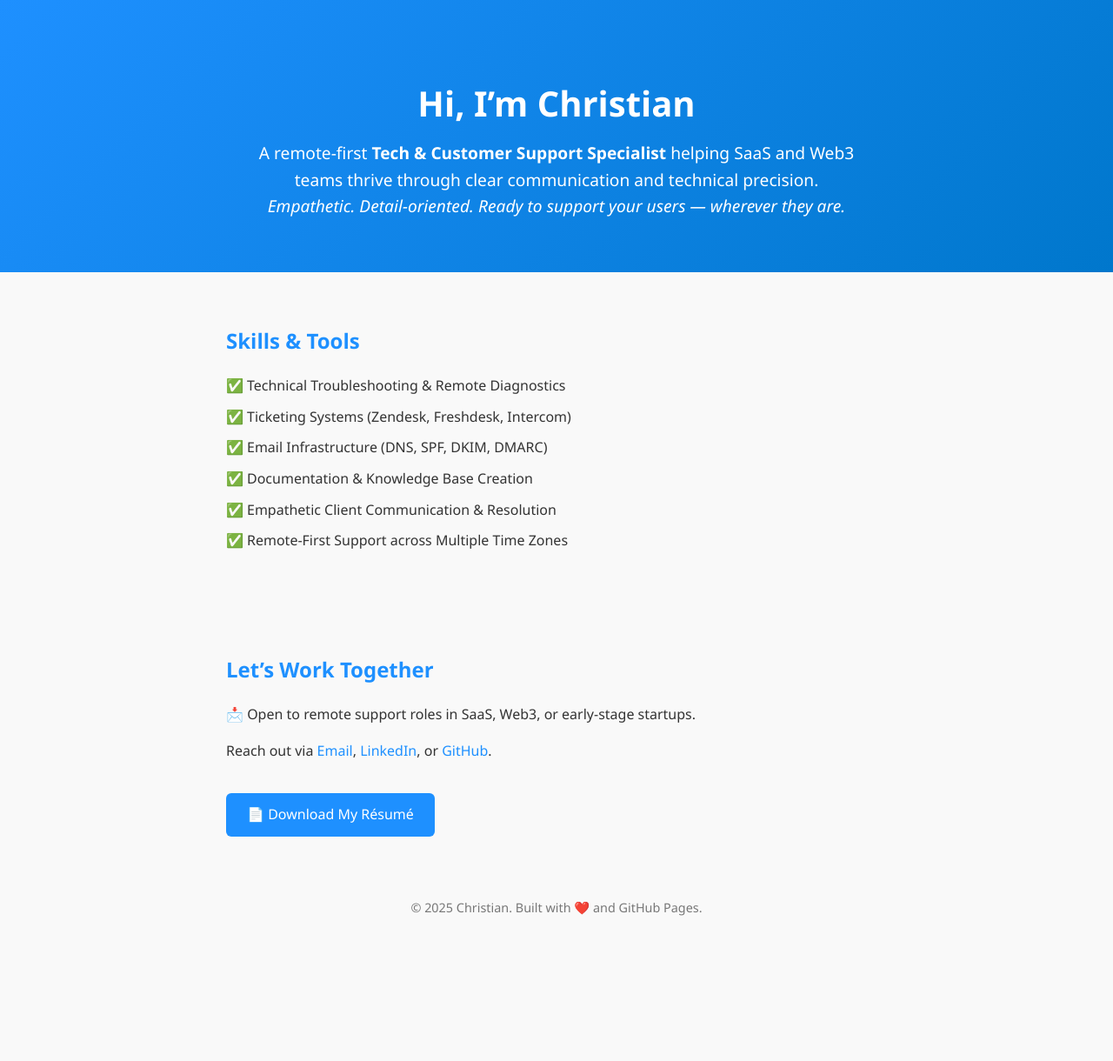
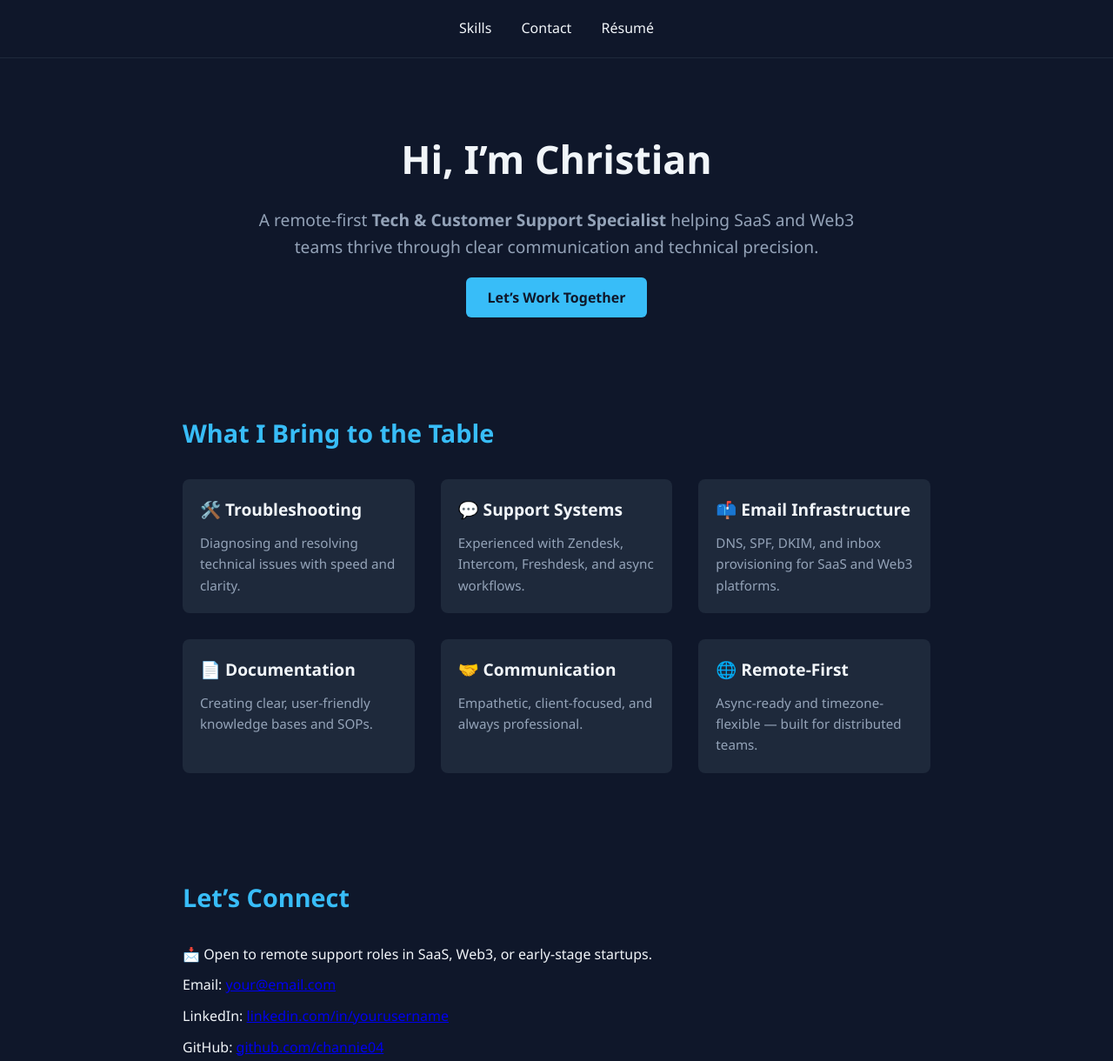
Before and after one commit to Channie04/Christian, a plain HTML site: page index.html in a window 1280 px wide. Shown: the top 1220 px of the page at 87% size. Before the commit the page ends 1085 px from the top, so only its background shows below. Drawn offline with Linux system fonts and the light colour scheme.

Commit message:
Update index.html

```diff
--- a/index.html
+++ b/index.html
@@ -6,127 +6,187 @@
   <title>Christian | Tech & Customer Support Specialist</title>
   <style>
     :root {
-      --primary: #1e90ff;
-      --background: #f9f9f9;
-      --text: #333;
-      --accent: #ffffff;
+      --bg: #0f172a;
+      --text: #f1f5f9;
+      --accent: #38bdf8;
+      --muted: #94a3b8;
+      --card: #1e293b;
     }
 
     * {
       box-sizing: border-box;
+      margin: 0;
+      padding: 0;
     }
 
     body {
-      margin: 0;
       font-family: 'Segoe UI', sans-serif;
-      background-color: var(--background);
+      background-color: var(--bg);
       color: var(--text);
       line-height: 1.6;
     }
 
+    nav {
+      background-color: #0f172a;
+      padding: 20px;
+      position: sticky;
+      top: 0;
+      z-index: 1000;
+      text-align: center;
+      border-bottom: 1px solid #1e293b;
+    }
+
+    nav a {
+      color: var(--text);
+      margin: 0 15px;
+      text-decoration: none;
+      font-weight: 500;
+    }
+
     header {
-      background: linear-gradient(135deg, var(--primary), #0077cc);
-      color: var(--accent);
-      padding: 60px 20px;
       text-align: center;
+      padding: 80px 20px 60px;
     }
 
     header h1 {
-      font-size: 2.5rem;
-      margin-bottom: 10px;
+      font-size: 2.8rem;
+      margin-bottom: 20px;
     }
 
     header p {
       font-size: 1.2rem;
+      color: var(--muted);
       max-width: 700px;
       margin: 0 auto;
     }
 
+    .cta {
+      margin-top: 30px;
+    }
+
+    .cta a {
+      background-color: var(--accent);
+      color: #0f172a;
+      padding: 12px 24px;
+      border-radius: 6px;
+      text-decoration: none;
+      font-weight: bold;
+      transition: background 0.3s ease;
+    }
+
+    .cta a:hover {
+      background-color: #0ea5e9;
+    }
+
     section {
-      padding: 40px 20px;
-      max-width: 800px;
+      max-width: 900px;
       margin: auto;
+      padding: 60px 20px;
     }
 
     h2 {
-      color: var(--primary);
-      margin-bottom: 20px;
+      font-size: 1.8rem;
+      margin-bottom: 30px;
+      color: var(--accent);
     }
 
-    ul {
-      list-style: none;
-      padding-left: 0;
+    .features {
+      display: grid;
+      grid-template-columns: repeat(auto-fit, minmax(250px, 1fr));
+      gap: 30px;
     }
 
-    ul li {
-      margin-bottom: 10px;
-      padding-left: 24px;
-      position: relative;
+    .feature {
+      background-color: var(--card);
+      padding: 20px;
+      border-radius: 8px;
     }
 
-    ul li::before {
-      content: "✅";
-      position: absolute;
-      left: 0;
-      color: var(--primary);
+    .feature h3 {
+      margin-bottom: 10px;
+      font-size: 1.2rem;
     }
 
-    a {
-      color: var(--primary);
-      text-decoration: none;
+    .feature p {
+      color: var(--muted);
+      font-size: 0.95rem;
+    }
+
+    .contact p {
+      margin-bottom: 10px;
     }
 
     .btn {
       display: inline-block;
       margin-top: 20px;
       padding: 12px 24px;
-      background-color: var(--primary);
-      color: white;
+      background-color: var(--accent);
+      color: #0f172a;
       text-decoration: none;
       border-radius: 6px;
-      transition: background 0.3s ease;
-    }
-
-    .btn:hover {
-      background-color: #005fa3;
+      font-weight: bold;
     }
 
     footer {
       text-align: center;
-      padding: 30px 20px;
-      font-size: 0.9em;
-      color: #777;
+      padding: 40px 20px;
+      font-size: 0.9rem;
+      color: var(--muted);
     }
   </style>
 </head>
 <body>
 
+  <nav>
+    <a href="#skills">Skills</a>
+    <a href="#contact">Contact</a>
+    <a href="Christian-Resume.pdf" download>Résumé</a>
+  </nav>
+
   <header>
     <h1>Hi, I’m Christian</h1>
     <p>A remote-first <strong>Tech & Customer Support Specialist</strong> helping SaaS and Web3 teams thrive through clear communication and technical precision.</p>
-    <p><em>Empathetic. Detail-oriented. Ready to support your users — wherever they are.</em></p>
+    <div class="cta">
+      <a href="#contact">Let’s Work Together</a>
+    </div>
   </header>
 
   <section id="skills">
-    <h2>Skills & Tools</h2>
-    <ul>
-      <li>Technical Troubleshooting & Remote Diagnostics</li>
-      <li>Ticketing Systems (Zendesk, Freshdesk, Intercom)</li>
-      <li>Email Infrastructure (DNS, SPF, DKIM, DMARC)</li>
-      <li>Documentation & Knowledge Base Creation</li>
-      <li>Empathetic Client Communication & Resolution</li>
-      <li>Remote-First Support across Multiple Time Zones</li>
-    </ul>
+    <h2>What I Bring to the Table</h2>
+    <div class="features">
+      <div class="feature">
+        <h3>🛠️ Troubleshooting</h3>
+        <p>Diagnosing and resolving technical issues with speed and clarity.</p>
+      </div>
+      <div class="feature">
+        <h3>💬 Support Systems</h3>
+        <p>Experienced with Zendesk, Intercom, Freshdesk, and async workflows.</p>
+      </div>
+      <div class="feature">
+        <h3>📫 Email Infrastructure</h3>
+        <p>DNS, SPF, DKIM, and inbox provisioning for SaaS and Web3 platforms.</p>
+      </div>
+      <div class="feature">
+        <h3>📄 Documentation</h3>
+        <p>Creating clear, user-friendly knowledge bases and SOPs.</p>
+      </div>
+      <div class="feature">
+        <h3>🤝 Communication</h3>
+        <p>Empathetic, client-focused, and always professional.</p>
+      </div>
+      <div class="feature">
+        <h3>🌐 Remote-First</h3>
+        <p>Async-ready and timezone-flexible — built for distributed teams.</p>
+      </div>
+    </div>
   </section>
 
-  <section id="contact">
-    <h2>Let’s Work Together</h2>
+  <section id="contact" class="contact">
+    <h2>Let’s Connect</h2>
     <p>📩 Open to remote support roles in SaaS, Web3, or early-stage startups.</p>
-    <p>Reach out via
-      <a href="mailto:your@email.com">Email</a>,
-      <a href="https://www.linkedin.com/in/yourusername" target="_blank">LinkedIn</a>, or
-      <a href="https://github.com/channie04" target="_blank">GitHub</a>.
-    </p>
+    <p>Email: <a href="mailto:your@email.com">your@email.com</a></p>
+    <p>LinkedIn: <a href="https://www.linkedin.com/in/yourusername" target="_blank">linkedin.com/in/yourusername</a></p>
+    <p>GitHub: <a href="https://github.com/channie04" target="_blank">github.com/channie04</a></p>
     <a href="Christian-Resume.pdf" download class="btn">📄 Download My Résumé</a>
   </section>
 
```
